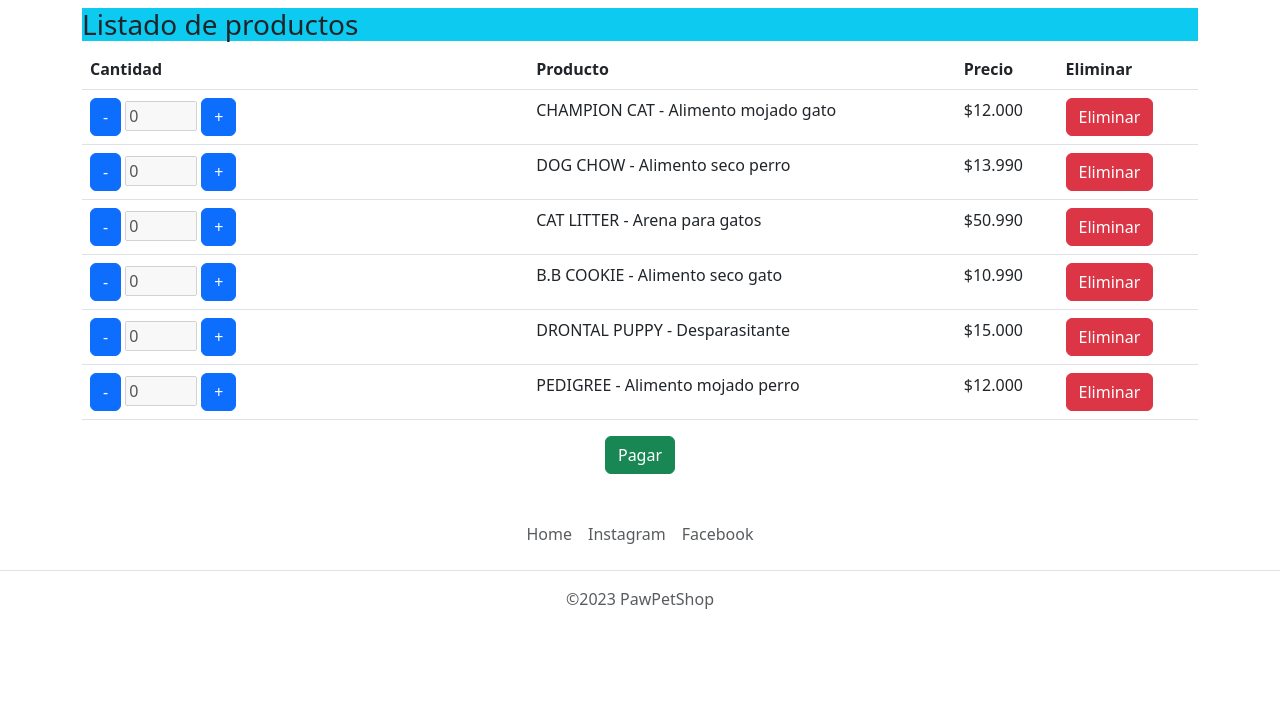
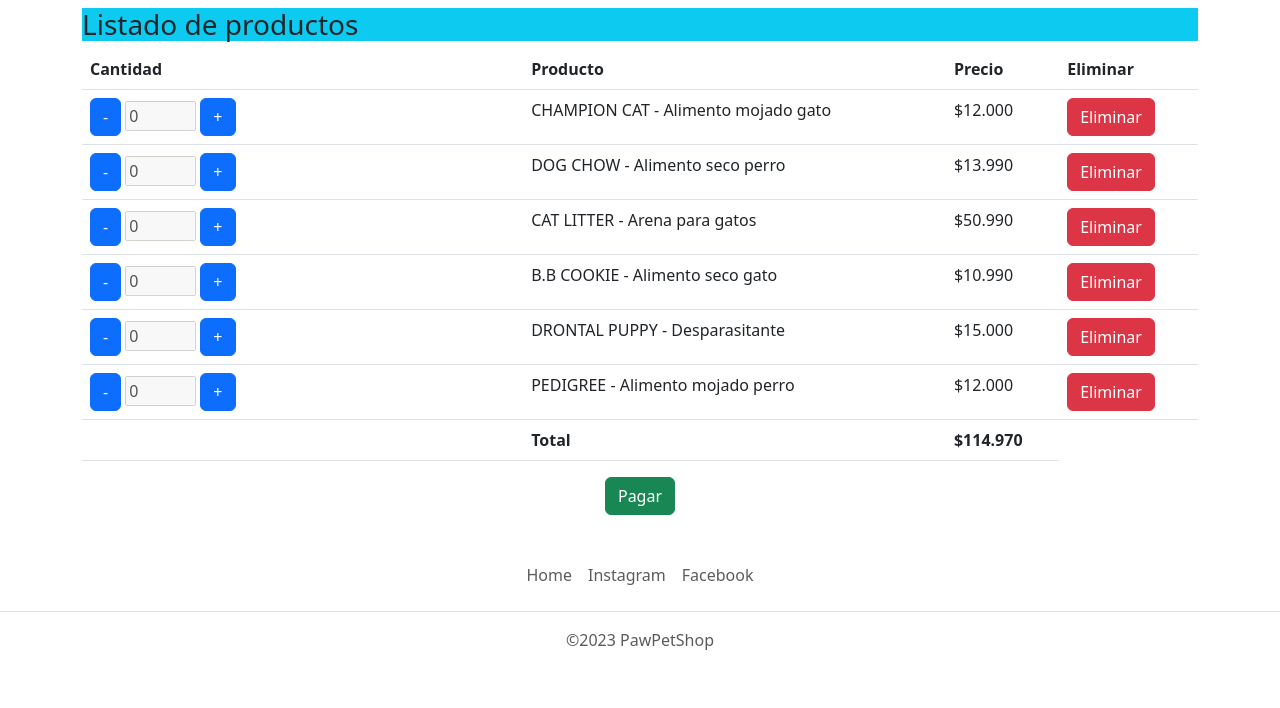
Before and after one commit to Ryuzakiii-cl/nuevaTiendaDjango, a Django app: page /carrito/ in a window 1280 px wide. Shown: the part 132-840 px from the top of the page. Before the commit the page ends 741 px from the top, so only its background shows below. Run offline with Django 4.2, Linux system fonts and the light colour scheme; parts of the project's set-up code (start-up, migrations or seed data) failed here and were passed over.

Commit message:
un par de botones

```diff
--- a/aplicaciones/Tienda/templates/agregarProducto.html
+++ b/aplicaciones/Tienda/templates/agregarProducto.html
@@ -3,7 +3,9 @@
 
 
 {% block body %}
-
+    <h1 class="text-center mb-5">
+        Agregar Productos
+    </h1>
 
 
     <div class="container">
--- a/aplicaciones/Tienda/templates/carrito.html
+++ b/aplicaciones/Tienda/templates/carrito.html
@@ -266,6 +266,17 @@
                                 </div>
                             </div>
                         </td>
+                        <tr>
+                            <th scope="row">
+                                <div onload= "sumarCantidad()" class="cantidad">
+                                    <div class="selector-cantidad"></div>
+                                </div>
+                            </th>
+                            <td><b>Total</b></td>
+                            <td><b>$114.970</b></td>
+
+
+                        </tr>
                     </tr>
                 </tbody>
             </table>
--- a/aplicaciones/Tienda/templates/productos.html
+++ b/aplicaciones/Tienda/templates/productos.html
@@ -11,11 +11,11 @@
                     name="add-circle"></ion-icon>Agregar
             </a>
         </div>
-        <div class="col">
-            <a class="nav-link active" aria-current="page" href="{% url 'inicio' %}"><ion-icon
+<!--         <div class="col">
+            <a class="nav-link active" aria-current="page" href="{% url 'inicio' %}" disabled><ion-icon
                     name="create"></ion-icon>Editar
             </a>
-        </div>
+        </div> -->
 
     </div>
 </div>
```
